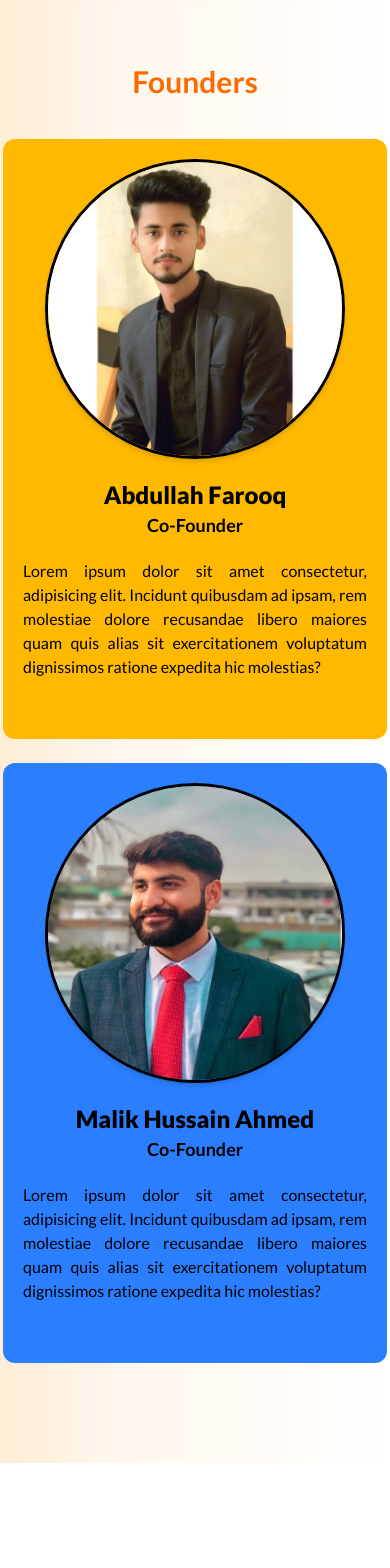
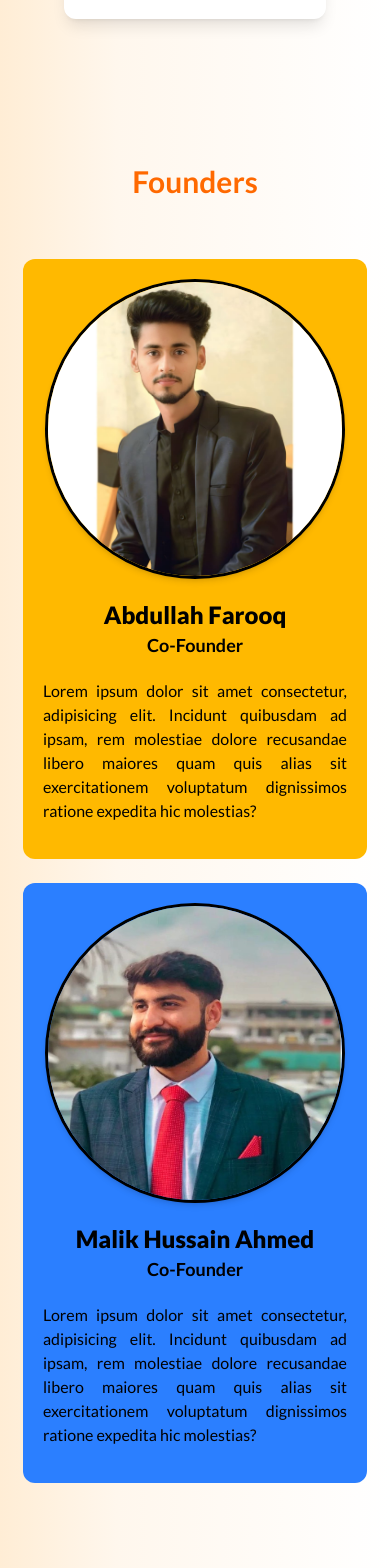
Before and after one commit to Malikhussainahmed-pixel/The-Solutioneers, a Next.js app: page / in a window 390 px wide. Shown: the part 8200-9768 px from the top of the page. Before the commit the page ends 9663 px from the top, so only its background shows below. Built offline with nearby package versions, Linux system fonts and the light colour scheme.

Commit message:
added some fixs to the founders section and the projects section

```diff
--- a/app/components/Founders.tsx
+++ b/app/components/Founders.tsx
@@ -12,28 +12,28 @@ export default function Founders() {
         </div>
 
    <div className='container mx-auto '>
-    <div className=' grid sm:grid-cols-2  max-w-sm sm:max-w-6xl mt-10 mb-25 mx-auto gap-6  '>
+    <div className=' grid sm:grid-cols-2  max-w-sm sm:max-w-6xl mt-10 mb-25 mx-auto gap-6 p-5 '>
      <div className='bg-amber-400 min-h-150 overflow-hidden rounded-xl'>
-      <div className='mt-5'> <img src="/images/abdullah.jpeg"  className='border-3 shadow-md w-75 h-75 sm:w-90 sm:h-90 rounded-full mx-auto' alt="" /></div>
+      <div className='mt-5'> <img src="/images/abdullah.jpeg"  className='border-3 shadow-md w-75 h-75 lg:w-90 lg:h-90 rounded-full mx-auto' alt="" /></div>
       <div>
         <div className='text-center mt-5'>
           <div><h1 className='font-black text-2xl'>Abdullah Farooq</h1></div>
           <div><p className='font-bold text-lg'>Co-Founder</p></div>
         </div>
         <div className=''>
-          <p className='max-w-md text-justify p-5 sm:p-1 mx-auto'>Lorem ipsum dolor sit amet consectetur, adipisicing elit. Incidunt quibusdam ad ipsam, rem molestiae dolore recusandae libero maiores quam quis alias sit exercitationem voluptatum dignissimos ratione expedita hic molestias?</p>
+          <p className='max-w-md text-justify p-5 lg:p-1 mx-auto'>Lorem ipsum dolor sit amet consectetur, adipisicing elit. Incidunt quibusdam ad ipsam, rem molestiae dolore recusandae libero maiores quam quis alias sit exercitationem voluptatum dignissimos ratione expedita hic molestias?</p>
         </div>
       </div>
      </div>
      <div className='bg-blue-500 min-h-150 overflow-hidden rounded-xl'>
-      <div className='mt-5'> <img src="/images/hussain.jpg"  className='border-3 shadow-md w-75 h-75 sm:w-90 sm:h-90 rounded-full mx-auto' alt="" /></div>
+      <div className='mt-5'> <img src="/images/hussain.jpg"  className='border-3 shadow-md w-75 h-75 lg:w-90 lg:h-90 rounded-full mx-auto' alt="" /></div>
       <div>
         <div className='text-center mt-5'>
           <div><h1 className='font-black text-2xl'>Malik Hussain Ahmed</h1></div>
           <div><p className='font-bold text-lg'>Co-Founder</p></div>
         </div>
         <div>
-          <p className='max-w-md text-justify p-5 sm:p-1 mx-auto'>Lorem ipsum dolor sit amet consectetur, adipisicing elit. Incidunt quibusdam ad ipsam, rem molestiae dolore recusandae libero maiores quam quis alias sit exercitationem voluptatum dignissimos ratione expedita hic molestias?</p>
+          <p className='max-w-md text-justify p-5 lg:p-1 mx-auto'>Lorem ipsum dolor sit amet consectetur, adipisicing elit. Incidunt quibusdam ad ipsam, rem molestiae dolore recusandae libero maiores quam quis alias sit exercitationem voluptatum dignissimos ratione expedita hic molestias?</p>
         </div>
       </div>
      </div>
--- a/app/components/Projects.tsx
+++ b/app/components/Projects.tsx
@@ -48,7 +48,7 @@ export default function Projects() {
 
   return (
     <section>
-      <div className="mx-auto max-w-6xl px-6">
+      <div className="mx-auto max-w-6xl ">
         <div className="text-center max-w-3xl mx-auto">
           <h2 className="text-3xl sm:text-4xl font-bold text-gray-900">
             <span className="text-orange-500">Projects</span>
@@ -59,7 +59,7 @@ export default function Projects() {
           </p>
         </div>
 
-        <div className="projects mt-10 grid sm:grid-cols-2 lg:grid-cols-3 gap-6 sm:p-0 px-10">
+        <div className="projects mt-10 grid sm:grid-cols-2 lg:grid-cols-3 gap-6  p-16">
           {projects.map((project, idx) => (
             <div
               key={idx}
```
